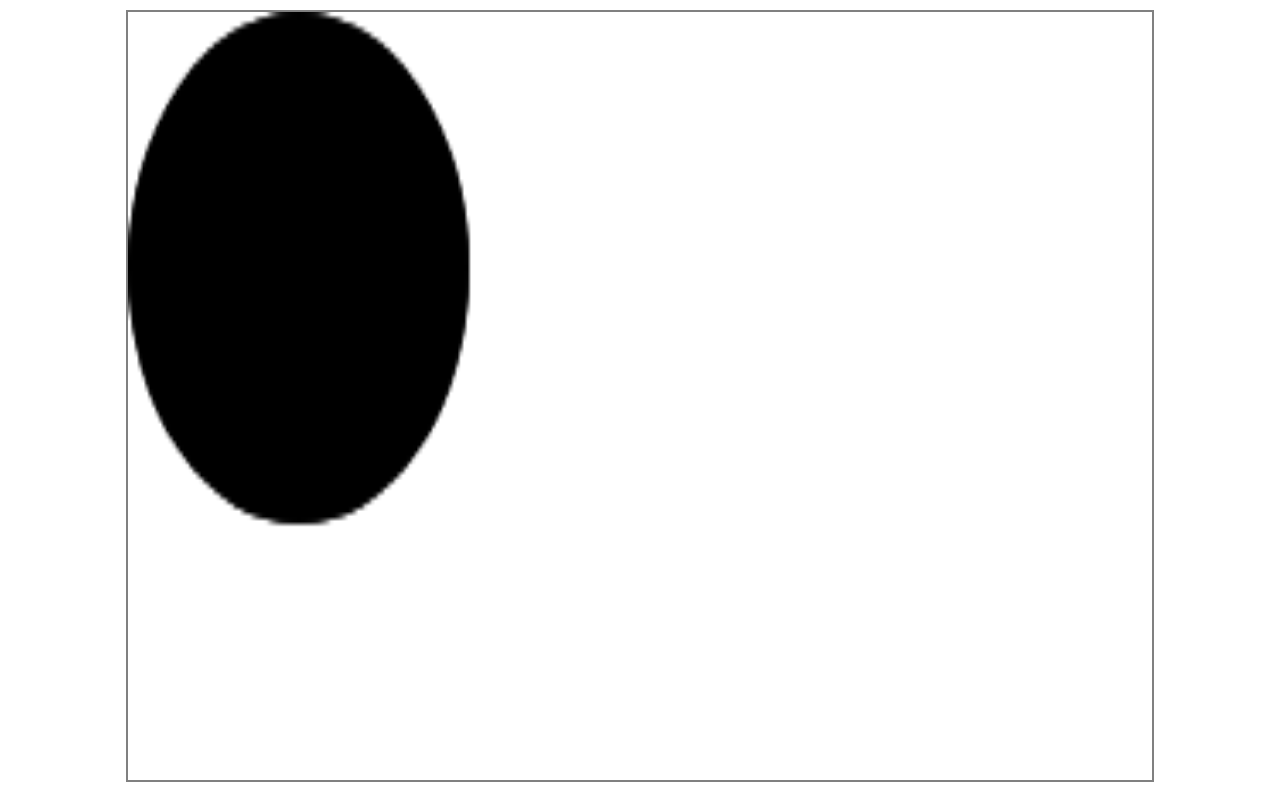
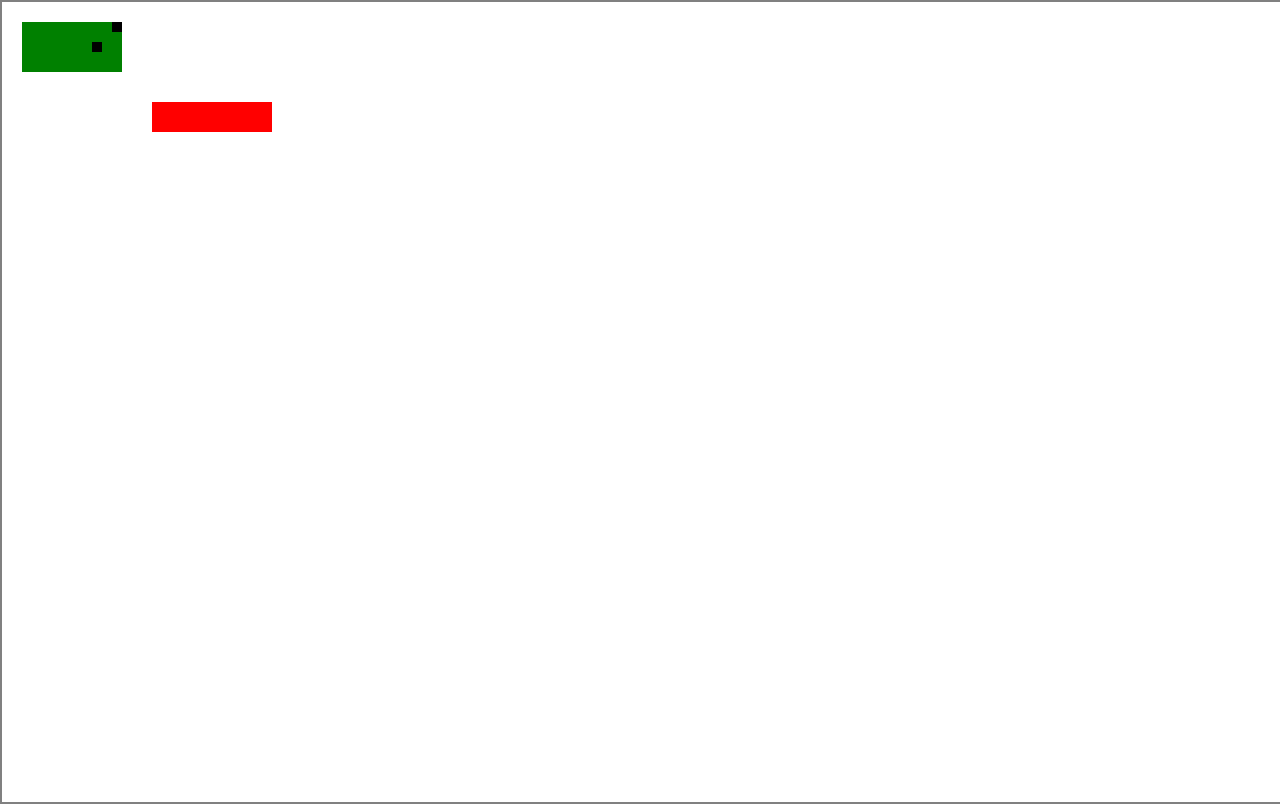
Before and after one commit to ashevtcov/test1, a React (Create React App) app in the folder bai/: page / in a window 1280 px wide. Built offline with nearby package versions, Linux system fonts and the light colour scheme.

Commit message:
Drag n drop

```diff
--- a/bai/src/App.css
+++ /dev/null
@@ -1,38 +0,0 @@
-.App {
-  text-align: center;
-}
-
-.App-logo {
-  height: 40vmin;
-  pointer-events: none;
-}
-
-@media (prefers-reduced-motion: no-preference) {
-  .App-logo {
-    animation: App-logo-spin infinite 20s linear;
-  }
-}
-
-.App-header {
-  background-color: #282c34;
-  min-height: 100vh;
-  display: flex;
-  flex-direction: column;
-  align-items: center;
-  justify-content: center;
-  font-size: calc(10px + 2vmin);
-  color: white;
-}
-
-.App-link {
-  color: #61dafb;
-}
-
-@keyframes App-logo-spin {
-  from {
-    transform: rotate(0deg);
-  }
-  to {
-    transform: rotate(360deg);
-  }
-}
--- a/bai/src/App.tsx
+++ b/bai/src/App.tsx
@@ -1,17 +1,121 @@
-import React, { useEffect, useRef } from 'react';
-import './App.css';
+import React, { MouseEvent, useEffect, useRef } from 'react';
+import { useLocalStorageState } from './hooks/useLocalStorageState';
+import { newId } from './tools/object';
 
-const renderCanvas = (
-  canvas: HTMLCanvasElement,
-  context: CanvasRenderingContext2D
-) => {
-  context.beginPath();
-  context.arc(50, 50, 50, 0, 2 * Math.PI);
-  context.fill();
+const Dimensions = {
+  margin: 0,
 };
 
+interface Shape {
+  id: string;
+  x: number;
+  y: number;
+  width: number;
+  height: number;
+  color: string;
+  isMoving?: boolean;
+}
+
 const App = () => {
+  const useGlobalState = useLocalStorageState();
   const canvasRef = useRef<HTMLCanvasElement>(null);
+  const [getMovingShape, setMovingShape] = useGlobalState<Shape | null>(null);
+  const [getShapes, setShapes] = useGlobalState<Shape[]>([
+    {
+      id: newId(),
+      x: 20,
+      y: 20,
+      width: 100,
+      height: 50,
+      color: 'green',
+    },
+    {
+      id: newId(),
+      x: 150,
+      y: 100,
+      width: 120,
+      height: 30,
+      color: 'red',
+    },
+  ]);
+
+  const renderCanvas = (
+    canvas: HTMLCanvasElement,
+    context: CanvasRenderingContext2D
+  ) => {
+    const renderShape = (shape: Shape) => {
+      const { x, y, width, height, color } = shape;
+      context.fillStyle = color;
+      context.fillRect(x, y, width, height);
+      context.fillStyle = 'black';
+      context.fillRect(width - 10, height - 10, 10, 10);
+    };
+
+    const renderMovingShape = (shape: Shape) => {
+      const { x, y, width, height, color } = shape;
+      context.strokeStyle = color;
+      context.strokeRect(x, y, width, height);
+    };
+
+    context.clearRect(0, 0, window.innerWidth, window.innerHeight);
+
+    const movingShape = getMovingShape();
+
+    for (const shape of getShapes()) {
+      if (shape.id !== movingShape?.id) {
+        renderShape(shape);
+      }
+    }
+
+    if (movingShape) {
+      renderMovingShape(movingShape);
+    }
+  };
+
+  const findShape = (x: number, y: number) =>
+    getShapes().find(
+      (shape) =>
+        x >= shape.x &&
+        x <= shape.x + shape.width &&
+        y >= shape.y &&
+        y <= shape.y + shape.height
+    );
+
+  const onMouseDown = (event: MouseEvent<HTMLCanvasElement>) => {
+    event.preventDefault();
+    console.log(event.clientX, event.clientY);
+
+    const shape = findShape(event.clientX, event.clientY);
+
+    if (shape) {
+      shape.x = event.clientX;
+      shape.isMoving = true;
+      setMovingShape(shape);
+    }
+  };
+
+  const onMouseUp = (event: MouseEvent<HTMLCanvasElement>) => {
+    const movingShape = getMovingShape();
+
+    if (movingShape) {
+      setMovingShape(null);
+    }
+
+    event.preventDefault();
+  };
+
+  const onMouseMove = (event: MouseEvent<HTMLCanvasElement>) => {
+    event.preventDefault();
+
+    const movingShape = getMovingShape();
+
+    if (movingShape) {
+      console.log('moving!');
+      movingShape.x = event.clientX;
+      movingShape.y = event.clientY;
+      setMovingShape(movingShape);
+    }
+  };
 
   useEffect(() => {
     if (!canvasRef.current) {
@@ -19,6 +123,12 @@ const App = () => {
     }
 
     const canvas = canvasRef.current;
+    canvas.width = window.innerWidth;
+    canvas.height = window.innerHeight;
+    // canvas.onmousedown = onMouseDown;
+    // canvas.onmouseup = onMouseUp;
+    // canvas.onmousemove = onMouseMove;
+
     const context = canvas.getContext('2d');
 
     if (!context) {
@@ -26,16 +136,20 @@ const App = () => {
     }
 
     renderCanvas(canvas, context);
+    setInterval(() => renderCanvas(canvas, context), 100);
   }, []);
 
   return (
     <div className="App">
       <canvas
         ref={canvasRef}
+        onMouseDown={onMouseDown}
+        onMouseUp={onMouseUp}
+        onMouseMove={onMouseMove}
         style={{
-          margin: 10,
-          width: 1024,
-          height: 768,
+          margin: Dimensions.margin,
+          width: window.innerWidth,
+          height: window.innerHeight,
           border: '2px solid grey',
         }}
       ></canvas>
--- /dev/null
+++ b/bai/src/hooks/useLocalStorageState.ts
@@ -0,0 +1,21 @@
+import { newId } from '../tools/object';
+
+export const useLocalStorageState = () =>
+  function <T>(initWithDefault?: T): [() => T, (value: T) => void] {
+    const key = newId();
+    const getter = () => {
+      const item = localStorage.getItem(key);
+
+      return item ? JSON.parse(item) : undefined;
+    };
+    const setter = (value: T | null | undefined) =>
+      value
+        ? localStorage.setItem(key, JSON.stringify(value))
+        : localStorage.removeItem(key);
+
+    if (initWithDefault) {
+      setter(initWithDefault);
+    }
+
+    return [getter, setter];
+  };
--- /dev/null
+++ b/bai/src/tools/object.ts
@@ -0,0 +1 @@
+export const newId = () => `ID${new Date().getTime()}${Math.random()}`;
```
Also changed, not shown: 1 other file (tests, documents, lock files or other folders).
